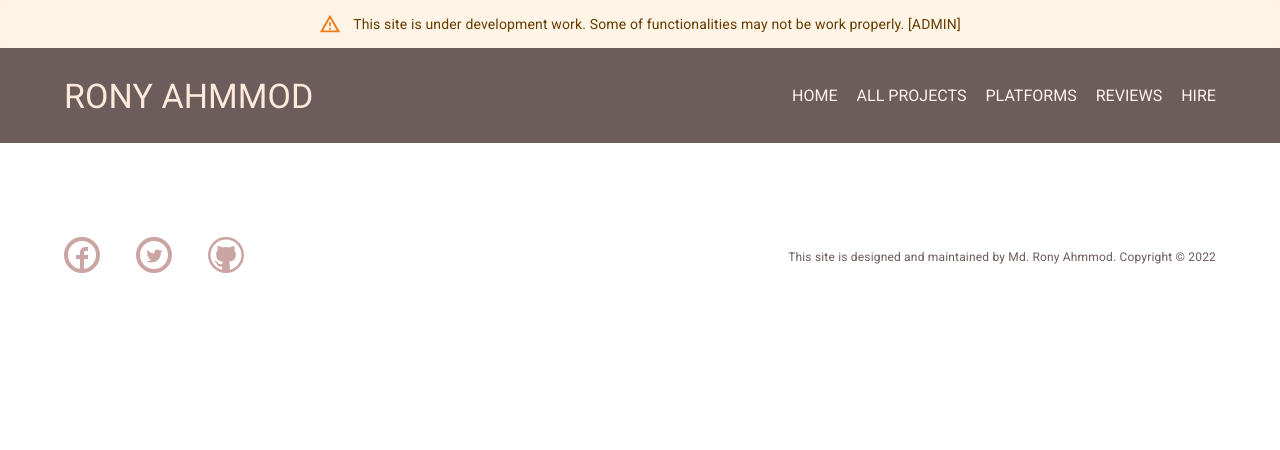
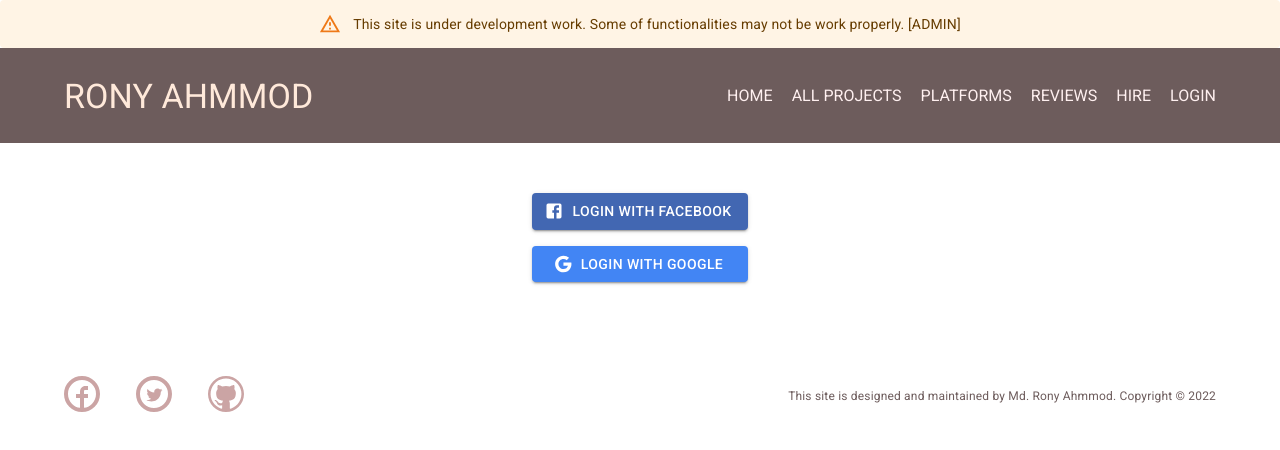
Before and after one commit to engronyahmmod/dev-backend-theme-personal-website, a React (Create React App) app: page /login in a window 1280 px wide. Shown: the top 450 px of the page. Built offline with nearby package versions, Linux system fonts and the light colour scheme.

Commit message:
Test login functionalities using firebase google and facebook login provider

```diff
--- a/src/App.js
+++ b/src/App.js
@@ -8,6 +8,7 @@ import Platforms from "./pages/Platforms";
 import Reviews from "./pages/Reviews";
 import Hire from "./pages/Hire";
 import { Alert } from "@mui/material";
+import Login from "./pages/Login";
 
 function App() {
   return (
@@ -27,6 +28,7 @@ function App() {
           <Route path="/platforms" element={<Platforms />} />
           <Route path="/reviews" element={<Reviews />} />
           <Route path="/hire" element={<Hire />} />
+          <Route path="/login" element={<Login />} />
         </Routes>
       </LayoutWraper>
       <Footer />
--- a/src/components/CustomDrawer.jsx
+++ b/src/components/CustomDrawer.jsx
@@ -33,7 +33,7 @@ const CustomDrawer = ({ state, toggleDrawer }) => {
           pl: 3,
         }}
       >
-        {["HOME", "ALL PROJECTS", "PLATFORMS", "REVIEWS", "HIRE"].map(
+        {["HOME", "ALL PROJECTS", "PLATFORMS", "REVIEWS", "HIRE", "LOGIN"].map(
           (text, index) => (
             <ListItem
               key={index}
--- a/src/components/Navbar.jsx
+++ b/src/components/Navbar.jsx
@@ -86,6 +86,7 @@ function Navbar() {
           <MenuItem onClick={() => navigate("/platforms")}>PLATFORMS</MenuItem>
           <MenuItem onClick={() => navigate("/reviews")}>REVIEWS</MenuItem>
           <MenuItem onClick={() => navigate("/hire")}>HIRE</MenuItem>
+          <MenuItem onClick={() => navigate("/login")}>LOGIN</MenuItem>
         </Box>
       </Container>
     </Box>
--- /dev/null
+++ b/src/firebase/facebook.auth.js
@@ -0,0 +1,22 @@
+import { FacebookAuthProvider, getAuth, signInWithPopup } from "firebase/auth";
+
+export const loginWithFacebook = () => {
+  const provider = new FacebookAuthProvider();
+  const auth = getAuth();
+  provider.addScope("public_profile");
+  auth.languageCode = "it";
+  signInWithPopup(auth, provider)
+    .then((result) => {
+      const user = result.user;
+      const credential = FacebookAuthProvider.credentialFromResult(result);
+      const accessToken = credential.accessToken;
+      console.log(user, credential, accessToken);
+    })
+    .catch((err) => {
+      const error = err.code;
+      const errorMessage = err.message;
+      const email = err.customData.email;
+      const credential = FacebookAuthProvider.credentialFromError(err);
+      console.log(error, errorMessage, email, credential);
+    });
+};
--- a/src/firebase/firebase.js
+++ b/src/firebase/firebase.js
@@ -1,6 +1,7 @@
 // Import the functions you need from the SDKs you need
 import { initializeApp } from "firebase/app";
 import { getAnalytics } from "firebase/analytics";
+import { getFirestore } from "firebase/firestore";
 // TODO: Add SDKs for Firebase products that you want to use
 // https://firebase.google.com/docs/web/setup#available-libraries
 
@@ -18,4 +19,5 @@ const firebaseConfig = {
 
 // Initialize Firebase
 const app = initializeApp(firebaseConfig);
-const analytics = getAnalytics(app);
+export const analytics = getAnalytics(app);
+export const db = getFirestore(app);
--- /dev/null
+++ b/src/firebase/firebase.utils.js
@@ -0,0 +1,18 @@
+import { collection, addDoc } from "firebase/firestore";
+import { db } from "./firebase";
+
+export const hireMe = async (data) => {
+  let error = false;
+  let errorMessage = null;
+  let dataSubmited = true;
+  let id = null;
+  try {
+    const docRef = await addDoc(collection(db, "hireRequests"), data);
+    dataSubmited = true;
+    id = docRef.id;
+  } catch (err) {
+    error = true;
+    errorMessage = err;
+  }
+  return [error, errorMessage, dataSubmited, id];
+};
--- /dev/null
+++ b/src/firebase/google.auth.js
@@ -0,0 +1,25 @@
+import { GoogleAuthProvider, getAuth, signInWithPopup } from "firebase/auth";
+
+export const loginWithGoogle = () => {
+  const provider = new GoogleAuthProvider();
+  provider.addScope("https://www.googleapis.com/auth/contacts.readonly");
+  const auth = getAuth();
+  auth.languageCode = "it";
+
+  signInWithPopup(auth, provider)
+    .then((result) => {
+      const credential = GoogleAuthProvider.credentialFromResult(result);
+      const token = credential.accessToken;
+      const user = result.user;
+      console.log(credential, token, user);
+    })
+    .catch((error) => {
+      const errorCode = error.code;
+      const errorMessage = error.message;
+      // The email of the user's account used.
+      const email = error.customData.email;
+      // The AuthCredential type that was used.
+      const credential = GoogleAuthProvider.credentialFromError(error);
+      console.log(errorCode, errorMessage, email, credential);
+    });
+};
--- a/src/index.css
+++ b/src/index.css
@@ -6,6 +6,7 @@
 
 body {
   font-family:'Roboto', sans-serif;
+
 }
 
 @media (max-width: 595px) {
@@ -13,3 +14,9 @@ body {
   display: none;
 }
 }
+
+@media (max-width) {
+body {
+  overflow-x: hidden;
+}
+}
--- a/src/index.js
+++ b/src/index.js
@@ -1,7 +1,7 @@
 import React from "react";
 import ReactDOM from "react-dom/client";
 import "./index.css";
-
+import "./firebase/firebase";
 import App from "./App";
 import reportWebVitals from "./reportWebVitals";
 
--- a/src/pages/Hire.jsx
+++ b/src/pages/Hire.jsx
@@ -2,6 +2,7 @@ import React from "react";
 import { Box, Button, TextField } from "@mui/material";
 import PageTitle from "../components/PageTitle";
 import { useFormik } from "formik";
+import { hireMe } from "../firebase/firebase.utils";
 
 function Hire() {
   const formik = useFormik({
@@ -11,7 +12,9 @@ function Hire() {
       description: "",
     },
     onSubmit: (values) => {
-      alert(JSON.stringify(values, null, 2));
+      hireMe(values).then((res) => {
+        console.log(res);
+      });
     },
   });
   return (
--- /dev/null
+++ b/src/pages/Login.jsx
@@ -0,0 +1,32 @@
+import React from "react";
+import { Box, Button, Stack } from "@mui/material";
+import FacebookIcon from "@mui/icons-material/Facebook";
+import GoogleIcon from "@mui/icons-material/Google";
+import { loginWithFacebook } from "../firebase/facebook.auth";
+import { loginWithGoogle } from "../firebase/google.auth";
+const Login = () => {
+  return (
+    <Box sx={{ display: "flex", justifyContent: "center", my: "50px" }}>
+      <Stack spacing={2} sx={{ maxWidth: 330 }}>
+        <Button
+          variant="contained"
+          startIcon={<FacebookIcon />}
+          sx={{ backgroundColor: "#4267B2" }}
+          onClick={() => loginWithFacebook()}
+        >
+          Login with facebook
+        </Button>
+        <Button
+          variant="contained"
+          startIcon={<GoogleIcon />}
+          sx={{ backgroundColor: "#4285F4" }}
+          onClick={() => loginWithGoogle()}
+        >
+          Login with google
+        </Button>
+      </Stack>
+    </Box>
+  );
+};
+
+export default Login;
```
